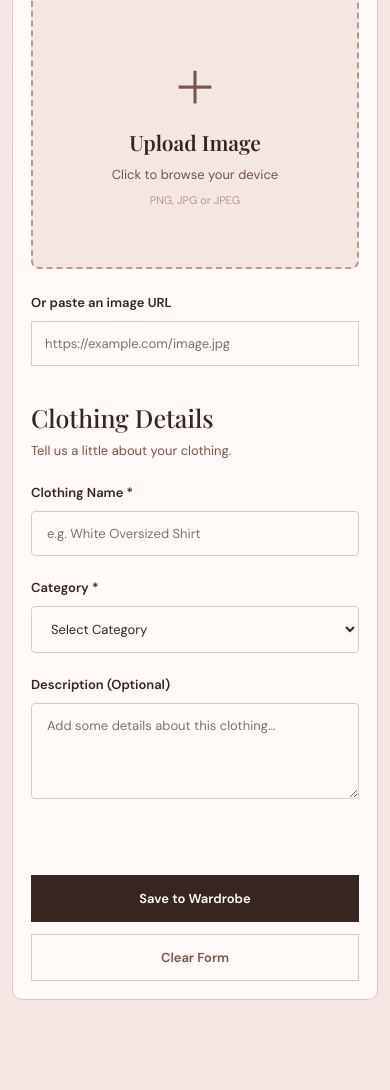
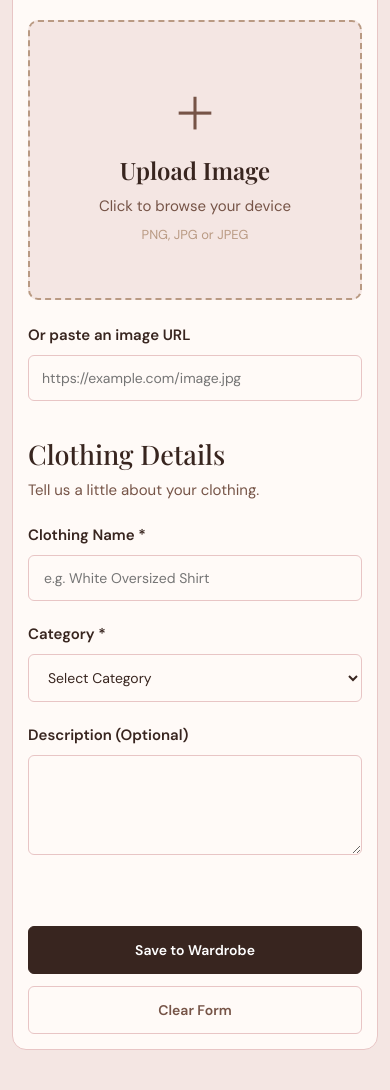
Before and after one commit to bhavanaendrathi-ai/digiwar, a plain HTML site: page pages/add_clothes.html in a window 390 px wide. Shown: the part 403-1493 px from the top of the page. Before the commit the page ends 1433 px from the top, so only its background shows below. Drawn offline with nearby package versions, Linux system fonts and the light colour scheme.

Commit message:
made some changes in add clothes page

```diff
--- a/css/add_clothes.css
+++ b/css/add_clothes.css
@@ -1,7 +1,3 @@
-
-/* =================================
-   DIGIWARD - ADD CLOTHES PAGE
-================================= */
 
 :root {
     --primary: #38251F;
@@ -39,17 +35,18 @@ body {
     justify-content: space-between;
     align-items: center;
     padding: 35px 55px 25px;
+    gap: 20px;
 }
 
 .page-label {
-    font-size: 14px;
+    font-size: 16px;
     color: var(--secondary);
     letter-spacing: 2px;
 }
 
 .add-header h1 {
     font-family: 'Playfair Display', serif;
-    font-size: 45px;
+    font-size: 46px;
     font-weight: 500;
     color: var(--primary);
     margin-top: 8px;
@@ -57,7 +54,7 @@ body {
 
 .header-description {
     color: var(--secondary);
-    font-size: 14px;
+    font-size: 16px;
     margin-top: 10px;
 }
 
@@ -67,10 +64,12 @@ body {
     text-decoration: none;
     color: var(--primary);
     border: 1px solid var(--border);
+    border-radius: 6px;
     padding: 12px 20px;
-    font-size: 13px;
+    font-size: 15px;
     font-weight: 600;
     transition: 0.3s ease;
+    white-space: nowrap;
 }
 
 .back-button:hover {
@@ -80,11 +79,13 @@ body {
 /* MAIN CONTAINER */
 
 .add-container {
-    margin: 15px 55px 60px;
-    padding: 35px;
+    max-width: 1250px;
+    width: calc(100% - 80px);
+    margin: 10px auto 60px;
+    padding: 40px;
     background-color: #FFFAF7;
     border: 1px solid var(--border);
-    border-radius: 10px;
+    border-radius: 14px;
 }
 
 /* LAYOUT */
@@ -92,7 +93,7 @@ body {
 .add-layout {
     display: grid;
     grid-template-columns: 1fr 1fr;
-    gap: 45px;
+    gap: 40px;
 }
 
 /* SECTION HEADINGS */
@@ -100,14 +101,14 @@ body {
 .image-section h2,
 .details-section h2 {
     font-family: 'Playfair Display', serif;
-    font-size: 25px;
+    font-size: 32px;
     font-weight: 500;
     color: var(--primary);
     margin-bottom: 8px;
 }
 
 .section-description {
-    font-size: 13px;
+    font-size: 15px;
     color: var(--secondary);
     margin-bottom: 25px;
 }
@@ -119,14 +120,11 @@ body {
     flex-direction: column;
     align-items: center;
     justify-content: center;
-
     width: 100%;
     height: 350px;
-
     background-color: #F4E6E3;
     border: 2px dashed var(--accent);
-    border-radius: 8px;
-
+    border-radius: 10px;
     cursor: pointer;
     overflow: hidden;
     transition: 0.3s ease;
@@ -148,21 +146,21 @@ body {
 
 #uploadPlaceholder h3 {
     font-family: 'Playfair Display', serif;
-    font-size: 21px;
+    font-size: 24px;
     color: var(--primary);
     margin: 10px 0;
 }
 
 #uploadPlaceholder p {
     color: var(--secondary);
-    font-size: 13px;
+    font-size: 15px;
 }
 
 #uploadPlaceholder small {
     display: block;
     margin-top: 10px;
     color: var(--accent);
-    font-size: 11px;
+    font-size: 13px;
 }
 
 #imagePreview {
@@ -170,7 +168,7 @@ body {
     width: 100%;
     height: 100%;
     object-fit: contain;
-    padding: 15px;
+    padding: 12px;
 }
 
 /* IMAGE URL */
@@ -181,7 +179,7 @@ body {
 
 .url-section label {
     display: block;
-    font-size: 13px;
+    font-size: 15px;
     font-weight: 600;
     margin-bottom: 10px;
 }
@@ -190,10 +188,11 @@ body {
     width: 100%;
     padding: 13px;
     border: 1px solid var(--border);
+    border-radius: 6px;
     background-color: transparent;
     outline: none;
     font-family: 'DM Sans', sans-serif;
-    font-size: 13px;
+    font-size: 14px;
 }
 
 .url-section input:focus {
@@ -208,7 +207,7 @@ body {
 
 .form-group label {
     display: block;
-    font-size: 13px;
+    font-size: 15px;
     font-weight: 600;
     color: var(--primary);
     margin-bottom: 10px;
@@ -219,17 +218,13 @@ body {
 .form-group textarea {
     width: 100%;
     padding: 13px 15px;
-
-    background-color: transparent;
+    background-color: #FFFAF7;
     border: 1px solid var(--border);
-
     outline: none;
-
     font-family: 'DM Sans', sans-serif;
-    font-size: 13px;
+    font-size: 14px;
     color: var(--primary);
-
-    border-radius: 4px;
+    border-radius: 6px;
 }
 
 .form-group input:focus,
@@ -247,17 +242,16 @@ body {
 .form-buttons {
     display: flex;
     gap: 12px;
-    margin-top: 30px;
+    margin-top: 25px;
 }
 
 .form-buttons button {
     flex: 1;
     padding: 14px 15px;
-
     font-family: 'DM Sans', sans-serif;
-    font-size: 13px;
+    font-size: 14px;
     font-weight: 600;
-
+    border-radius: 6px;
     cursor: pointer;
     transition: 0.3s ease;
 }
@@ -291,32 +285,17 @@ body {
 /* FORM MESSAGE */
 
 #formMessage {
-    font-size: 13px;
+    font-size: 14px;
     margin-top: 15px;
     min-height: 18px;
     color: var(--secondary);
 }
 
-/* MOBILE RESPONSIVE */
+/* TABLET RESPONSIVE */
 
-@media (max-width: 768px) {
-
-    body {
-        zoom: 1;
-    }
-
-    .add-header {
-        padding: 25px 20px;
-        gap: 20px;
-        flex-wrap: wrap;
-    }
-
-    .add-header h1 {
-        font-size: 32px;
-    }
-
+@media (max-width: 900px) {
     .add-container {
-        margin: 10px 20px 40px;
+        width: calc(100% - 40px);
         padding: 25px;
     }
 
@@ -324,15 +303,31 @@ body {
         grid-template-columns: 1fr;
         gap: 35px;
     }
+}
+
+/* MOBILE RESPONSIVE */
+
+@media (max-width: 768px) {
+    .add-header {
+        padding: 25px 20px;
+        flex-wrap: wrap;
+    }
+
+    .add-header h1 {
+        font-size: 34px;
+    }
+
+    .add-container {
+        margin: 10px auto 40px;
+        padding: 20px;
+    }
 
     .upload-box {
         height: 280px;
     }
-
 }
 
 @media (max-width: 480px) {
-
     .add-header {
         flex-direction: column;
         align-items: flex-start;
@@ -343,12 +338,16 @@ body {
     }
 
     .add-container {
-        margin: 10px 12px 30px;
-        padding: 18px;
+        width: calc(100% - 24px);
+        padding: 15px;
     }
 
     .form-buttons {
         flex-direction: column;
     }
 
+    .image-section h2,
+    .details-section h2 {
+        font-size: 27px;
+    }
 }
--- a/pages/add_clothes.html
+++ b/pages/add_clothes.html
@@ -25,7 +25,7 @@
     <nav>
 
         <div class="logo">
-            <a href="../index.html">DIGIWARD</a>
+            DIGIWARD
         </div>
 
         <ul>
@@ -156,13 +156,15 @@
 
                             <option value="Shirt">Shirt</option>
 
-                            <option value="Jeans">Jeans</option>
+                            <option value="Jeans">Bottom</option>
 
                             <option value="Top">Top</option>
 
                             <option value="Dress">Dress</option>
 
                             <option value="Traditional Wear">Traditional Wear</option>
+
+                            <option value="nightwear">Nightwear</option>
 
                         </select>
 
@@ -178,8 +180,8 @@
                         <textarea
                             id="itemDescription"
                             rows="4"
-                            placeholder="Add some details about this clothing..."
-                        ></textarea>
+                            placeholder="Add some details about this clothing...">
+                        </textarea>
 
                     </div>
 
```
